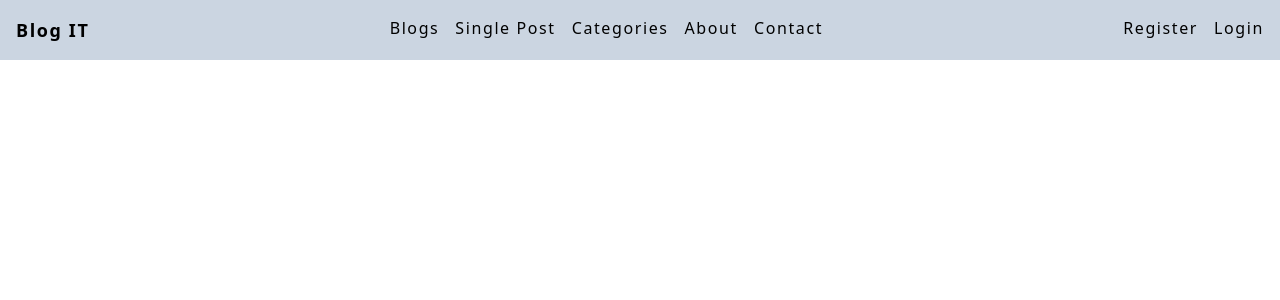
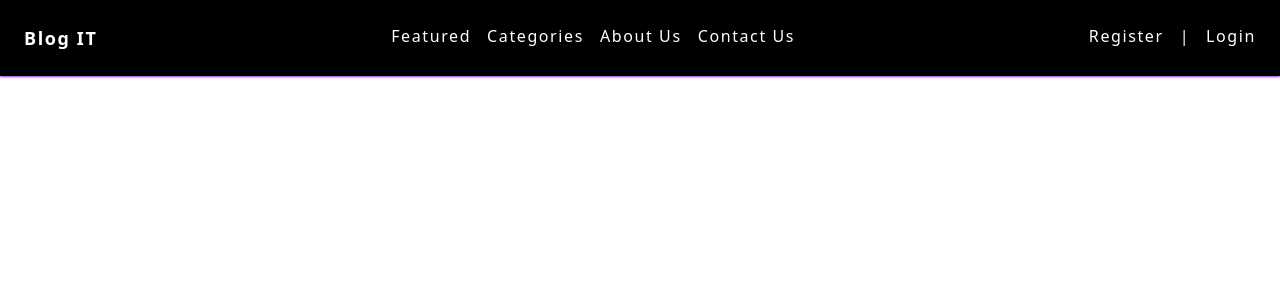
Before and after one commit to GautamGunecha/blogIt, a React (Create React App) app in the folder app/: page / in a window 1280 px wide. Shown: the top 300 px of the page. Built offline with nearby package versions, Linux system fonts and the light colour scheme; the HTML template or start-up script is replaced by a standard one.

Commit message:
Header Section.

```diff
--- a/app/package.json
+++ b/app/package.json
@@ -2,6 +2,7 @@
   "name": "app",
   "version": "0.1.0",
   "private": true,
+  "proxy": "http://localhost:5000",
   "dependencies": {
     "@testing-library/jest-dom": "^5.14.1",
     "@testing-library/react": "^13.0.0",
--- a/app/src/components/header/Header.jsx
+++ b/app/src/components/header/Header.jsx
@@ -1,27 +1,29 @@
 import React from 'react'
 
 // initilizing css variable.
+const header = 'w-full flex justify-between p-6 tracking-widest shadow-sm shadow-purple-600 fixed bg-black text-white'
 const cursorPointer = 'cursor-pointer'
 const unorderedList = 'flex gap-4 text-base'
 
 const Header = () =>
 {
     return (
-        <div className='w-full flex justify-between p-4 tracking-widest bg-slate-300'>
+        <div className={`${header}`}>
+
             <h1 className={`text-lg font-semibold ${cursorPointer}`}>
                 Blog IT
             </h1>
 
             <ul className={`${unorderedList}`}>
-                <li className={`${cursorPointer}`}>Blogs</li>
-                <li className={`${cursorPointer}`}>Single Post</li>
+                <li className={`${cursorPointer}`}>Featured</li>
                 <li className={`${cursorPointer}`}>Categories</li>
-                <li className={`${cursorPointer}`}>About</li>
-                <li className={`${cursorPointer}`}>Contact</li>
+                <li className={`${cursorPointer}`}>About Us</li>
+                <li className={`${cursorPointer}`}>Contact Us</li>
             </ul>
 
             <ul className={`${unorderedList}`}>
                 <li className={`${cursorPointer}`}>Register</li>
+                <li>|</li>
                 <li className={`${cursorPointer}`}>Login</li>
             </ul>
 
--- a/config/db.js
+++ b/config/db.js
@@ -24,7 +24,7 @@ function connectToDB(mongoDbUri) {
         )},${JSON.stringify(doc)})`
       );
     });
-    console.log(`MongoDB :: connected ${this.name}`);
+    console.log(`MongoDB :: connected ${this.name}`.yellow);
   });
 
   db.on("disconnected", function () {
--- a/index.js
+++ b/index.js
@@ -32,6 +32,8 @@ app.get("/", (req, res) => {
   res.render("index");
 });
 
+app.use("/blogit/auth", require("./routes/auth"));
+
 // errorHandler.
 app.use(errorHandler);
 
```
Also changed, not shown: routes/auth/index.js (added, +8 -0 lines).
